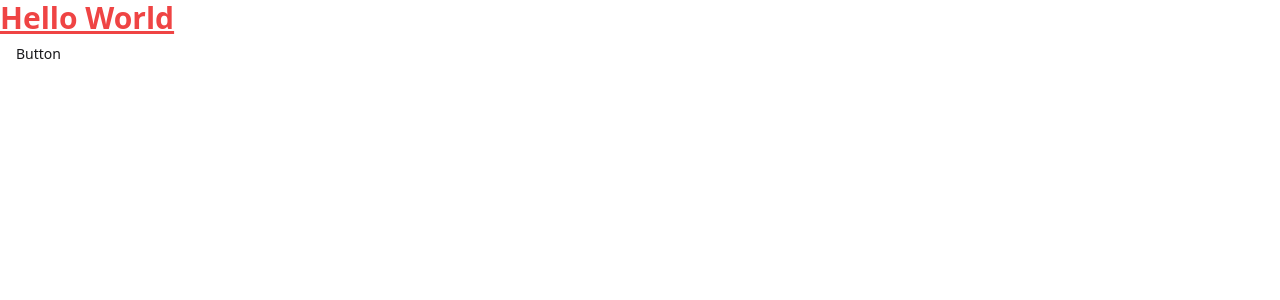
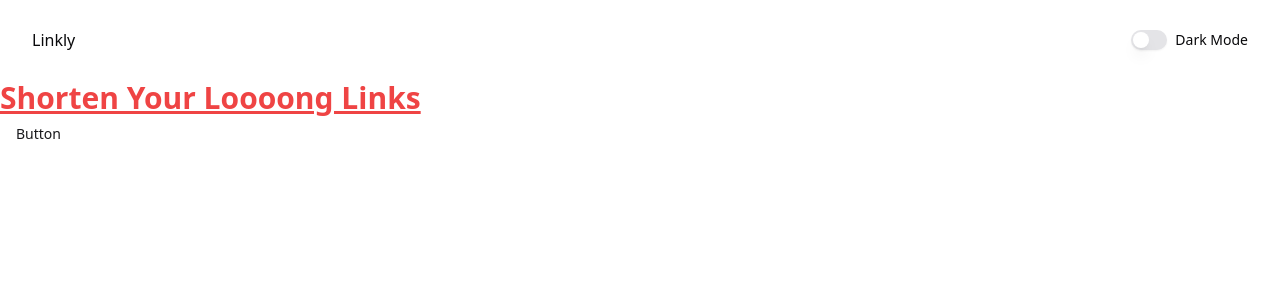
Before and after one commit to imanmaulana1/url-shortener, a Next.js app: page / in a window 1280 px wide. Shown: the top 300 px of the page. Built offline with nearby package versions, Linux system fonts and the light colour scheme.

Commit message:
feat: add darkmode toggle

```diff
--- a/package.json
+++ b/package.json
@@ -10,7 +10,9 @@
   },
   "dependencies": {
     "@prisma/client": "^5.22.0",
+    "@radix-ui/react-label": "^2.1.0",
     "@radix-ui/react-slot": "^1.1.0",
+    "@radix-ui/react-switch": "^1.1.1",
     "@tanstack/react-query": "^5.61.3",
     "@tanstack/react-query-devtools": "^5.61.3",
     "class-variance-authority": "^0.7.0",
@@ -18,6 +20,7 @@
     "lucide-react": "^0.460.0",
     "nanoid": "^5.0.8",
     "next": "15.0.3",
+    "next-themes": "^0.4.3",
     "qrcode": "^1.5.4",
     "react": "19.0.0-rc-66855b96-20241106",
     "react-dom": "19.0.0-rc-66855b96-20241106",
--- a/src/app/layout.tsx
+++ b/src/app/layout.tsx
@@ -1,7 +1,8 @@
 import type { Metadata } from 'next';
 import localFont from 'next/font/local';
 import './globals.css';
-import Provider from '@/utils/provider';
+import Providers from '@/providers/providers';
+import Navbar from '@/components/containers/navbar';
 
 const geistSans = localFont({
   src: './fonts/GeistVF.woff',
@@ -25,11 +26,21 @@ export default function RootLayout({
   children: React.ReactNode;
 }>) {
   return (
-    <html lang='en'>
+    <html lang='en' suppressHydrationWarning>
       <body
         className={`${geistSans.variable} ${geistMono.variable} antialiased`}
       >
-        <Provider>{children}</Provider>
+        <Providers
+          attribute='class'
+          defaultTheme='light'
+          enableSystem={false}
+          disableTransitionOnChange
+        >
+          <header>
+            <Navbar />
+          </header>
+          {children}
+        </Providers>
       </body>
     </html>
   );
--- a/src/app/page.tsx
+++ b/src/app/page.tsx
@@ -2,9 +2,11 @@ import { Button } from '@/components/ui/button';
 
 export default function Home() {
   return (
-    <div>
-      <h1 className='text-3xl font-bold underline text-red-500'>Hello World</h1>
+    <main>
+      <h1 className='text-3xl font-bold underline text-red-500'>
+        Shorten Your Loooong Links
+      </h1>
       <Button variant={'link'}>Button</Button>
-    </div>
+    </main>
   );
 }
--- /dev/null
+++ b/src/components/containers/navbar.tsx
@@ -0,0 +1,13 @@
+import Link from 'next/link';
+import ToggleDarkmode from '../fragments/toggle-darkmode';
+
+export default function Navbar() {
+  return (
+    <nav className='h-[60px] md:h-[80px] container max-w-7xl flex items-center justify-between'>
+      <Link href='/' aria-label='Home'>
+        Linkly
+      </Link>
+      <ToggleDarkmode />
+    </nav>
+  );
+}
--- /dev/null
+++ b/src/components/fragments/skeleton-toggle-darkmode.tsx
@@ -0,0 +1,10 @@
+import { Skeleton } from '@/components/ui/skeleton';
+
+export default function SkeletonToggleDarkmode() {
+  return (
+    <div className='flex items-center space-x-2'>
+      <Skeleton className='w-11 h-6 rounded-full' />
+      <Skeleton className='w-20 h-4 rounded' />
+    </div>
+  );
+}
--- /dev/null
+++ b/src/components/fragments/toggle-darkmode.tsx
@@ -0,0 +1,40 @@
+'use client';
+
+import { Switch } from '@/components/ui/switch';
+import { Label } from '@/components/ui/label';
+import { useTheme } from 'next-themes';
+import { useEffect, useState } from 'react';
+import SkeletonToggleDarkmode from './skeleton-toggle-darkmode';
+
+export default function ToggleDarkmode() {
+  const { theme, setTheme } = useTheme();
+  const [mounted, setMounted] = useState(false);
+
+  useEffect(() => {
+    setMounted(true);
+
+    const savedTheme = localStorage.getItem('theme');
+    if (!savedTheme) {
+      setTheme('light');
+    }
+  }, [setTheme]);
+
+  return (
+    <>
+      {mounted ? (
+        <div className='flex items-center space-x-2'>
+          <Switch
+            id='dark-mode'
+            checked={theme === 'dark'}
+            onCheckedChange={() =>
+              setTheme(theme === 'light' ? 'dark' : 'light')
+            }
+          />
+          <Label htmlFor='dark-mode'>Dark Mode</Label>
+        </div>
+      ) : (
+        <SkeletonToggleDarkmode />
+      )}
+    </>
+  );
+}
--- /dev/null
+++ b/src/components/ui/label.tsx
@@ -0,0 +1,26 @@
+"use client"
+
+import * as React from "react"
+import * as LabelPrimitive from "@radix-ui/react-label"
+import { cva, type VariantProps } from "class-variance-authority"
+
+import { cn } from "@/lib/utils"
+
+const labelVariants = cva(
+  "text-sm font-medium leading-none peer-disabled:cursor-not-allowed peer-disabled:opacity-70"
+)
+
+const Label = React.forwardRef<
+  React.ElementRef<typeof LabelPrimitive.Root>,
+  React.ComponentPropsWithoutRef<typeof LabelPrimitive.Root> &
+    VariantProps<typeof labelVariants>
+>(({ className, ...props }, ref) => (
+  <LabelPrimitive.Root
+    ref={ref}
+    className={cn(labelVariants(), className)}
+    {...props}
+  />
+))
+Label.displayName = LabelPrimitive.Root.displayName
+
+export { Label }
--- /dev/null
+++ b/src/components/ui/skeleton.tsx
@@ -0,0 +1,15 @@
+import { cn } from "@/lib/utils"
+
+function Skeleton({
+  className,
+  ...props
+}: React.HTMLAttributes<HTMLDivElement>) {
+  return (
+    <div
+      className={cn("animate-pulse rounded-md bg-primary/10", className)}
+      {...props}
+    />
+  )
+}
+
+export { Skeleton }
--- /dev/null
+++ b/src/components/ui/switch.tsx
@@ -0,0 +1,29 @@
+"use client"
+
+import * as React from "react"
+import * as SwitchPrimitives from "@radix-ui/react-switch"
+
+import { cn } from "@/lib/utils"
+
+const Switch = React.forwardRef<
+  React.ElementRef<typeof SwitchPrimitives.Root>,
+  React.ComponentPropsWithoutRef<typeof SwitchPrimitives.Root>
+>(({ className, ...props }, ref) => (
+  <SwitchPrimitives.Root
+    className={cn(
+      "peer inline-flex h-5 w-9 shrink-0 cursor-pointer items-center rounded-full border-2 border-transparent shadow-sm transition-colors focus-visible:outline-none focus-visible:ring-2 focus-visible:ring-ring focus-visible:ring-offset-2 focus-visible:ring-offset-background disabled:cursor-not-allowed disabled:opacity-50 data-[state=checked]:bg-primary data-[state=unchecked]:bg-input",
+      className
+    )}
+    {...props}
+    ref={ref}
+  >
+    <SwitchPrimitives.Thumb
+      className={cn(
+        "pointer-events-none block h-4 w-4 rounded-full bg-background shadow-lg ring-0 transition-transform data-[state=checked]:translate-x-4 data-[state=unchecked]:translate-x-0"
+      )}
+    />
+  </SwitchPrimitives.Root>
+))
+Switch.displayName = SwitchPrimitives.Root.displayName
+
+export { Switch }
--- /dev/null
+++ b/src/providers/providers.tsx
@@ -0,0 +1,37 @@
+'use client';
+
+import * as React from 'react';
+import { QueryClient, QueryClientProvider } from '@tanstack/react-query';
+import { ReactQueryDevtools } from '@tanstack/react-query-devtools';
+import { useState } from 'react';
+import { ThemeProvider as NextThemesProvider } from 'next-themes';
+
+interface ProvidersProps
+  extends React.ComponentProps<typeof NextThemesProvider> {
+  children: React.ReactNode;
+}
+
+export default function Providers({ children, ...props }: ProvidersProps) {
+  const [queryClient] = useState(
+    () =>
+      new QueryClient({
+        defaultOptions: {
+          queries: {
+            staleTime: 5 * 60 * 1000,
+            gcTime: 30 * 60 * 1000,
+          },
+        },
+      })
+  );
+
+  return (
+    <QueryClientProvider client={queryClient}>
+      <NextThemesProvider {...props}>
+        {process.env.NODE_ENV === 'development' && (
+          <ReactQueryDevtools initialIsOpen={false} />
+        )}
+        {children}
+      </NextThemesProvider>
+    </QueryClientProvider>
+  );
+}
--- a/src/utils/provider.tsx
+++ /dev/null
@@ -1,22 +0,0 @@
-'use client';
-
-import { QueryClient, QueryClientProvider } from '@tanstack/react-query';
-import { ReactQueryDevtools } from '@tanstack/react-query-devtools';
-import { useState } from 'react';
-
-interface ProviderProps {
-  children: React.ReactNode;
-}
-
-export default function Provider({ children }: ProviderProps) {
-  const [queryClient] = useState(() => new QueryClient());
-
-  return (
-    <QueryClientProvider client={queryClient}>
-      {process.env.NODE_ENV === 'development' && (
-        <ReactQueryDevtools initialIsOpen={false} />
-      )}
-      {children}
-    </QueryClientProvider>
-  );
-}
--- a/tailwind.config.ts
+++ b/tailwind.config.ts
@@ -1,44 +1,52 @@
-import type { Config } from "tailwindcss";
+import type { Config } from 'tailwindcss';
+import tailwindcssAnimate from 'tailwindcss-animate';
 
 export default {
-    darkMode: ["class"],
+  darkMode: ['class'],
   content: [
-    "./src/pages/**/*.{js,ts,jsx,tsx,mdx}",
-    "./src/components/**/*.{js,ts,jsx,tsx,mdx}",
-    "./src/app/**/*.{js,ts,jsx,tsx,mdx}",
+    './src/pages/**/*.{js,ts,jsx,tsx,mdx}',
+    './src/components/**/*.{js,ts,jsx,tsx,mdx}',
+    './src/app/**/*.{js,ts,jsx,tsx,mdx}',
   ],
   theme: {
     extend: {
+      container: {
+        center: true,
+        padding: {
+          DEFAULT: '1rem',
+          md: '2rem',
+        },
+      },
       colors: {
         background: 'hsl(var(--background))',
         foreground: 'hsl(var(--foreground))',
         card: {
           DEFAULT: 'hsl(var(--card))',
-  				foreground: 'hsl(var(--card-foreground))'
+          foreground: 'hsl(var(--card-foreground))',
         },
         popover: {
           DEFAULT: 'hsl(var(--popover))',
-  				foreground: 'hsl(var(--popover-foreground))'
+          foreground: 'hsl(var(--popover-foreground))',
         },
         primary: {
           DEFAULT: 'hsl(var(--primary))',
-  				foreground: 'hsl(var(--primary-foreground))'
+          foreground: 'hsl(var(--primary-foreground))',
         },
         secondary: {
           DEFAULT: 'hsl(var(--secondary))',
-  				foreground: 'hsl(var(--secondary-foreground))'
+          foreground: 'hsl(var(--secondary-foreground))',
         },
         muted: {
           DEFAULT: 'hsl(var(--muted))',
-  				foreground: 'hsl(var(--muted-foreground))'
+          foreground: 'hsl(var(--muted-foreground))',
         },
         accent: {
           DEFAULT: 'hsl(var(--accent))',
-  				foreground: 'hsl(var(--accent-foreground))'
+          foreground: 'hsl(var(--accent-foreground))',
         },
         destructive: {
           DEFAULT: 'hsl(var(--destructive))',
-  				foreground: 'hsl(var(--destructive-foreground))'
+          foreground: 'hsl(var(--destructive-foreground))',
         },
         border: 'hsl(var(--border))',
         input: 'hsl(var(--input))',
@@ -48,15 +56,15 @@ export default {
           '2': 'hsl(var(--chart-2))',
           '3': 'hsl(var(--chart-3))',
           '4': 'hsl(var(--chart-4))',
-  				'5': 'hsl(var(--chart-5))'
-  			}
+          '5': 'hsl(var(--chart-5))',
+        },
       },
       borderRadius: {
         lg: 'var(--radius)',
         md: 'calc(var(--radius) - 2px)',
-  			sm: 'calc(var(--radius) - 4px)'
-  		}
-  	}
+        sm: 'calc(var(--radius) - 4px)',
       },
-  plugins: [require("tailwindcss-animate")],
+    },
+  },
+  plugins: [tailwindcssAnimate],
 } satisfies Config;
```
Also changed, not shown: 1 other file (tests, documents, lock files or other folders). Lines whose indentation alone changed are shown as unchanged.
